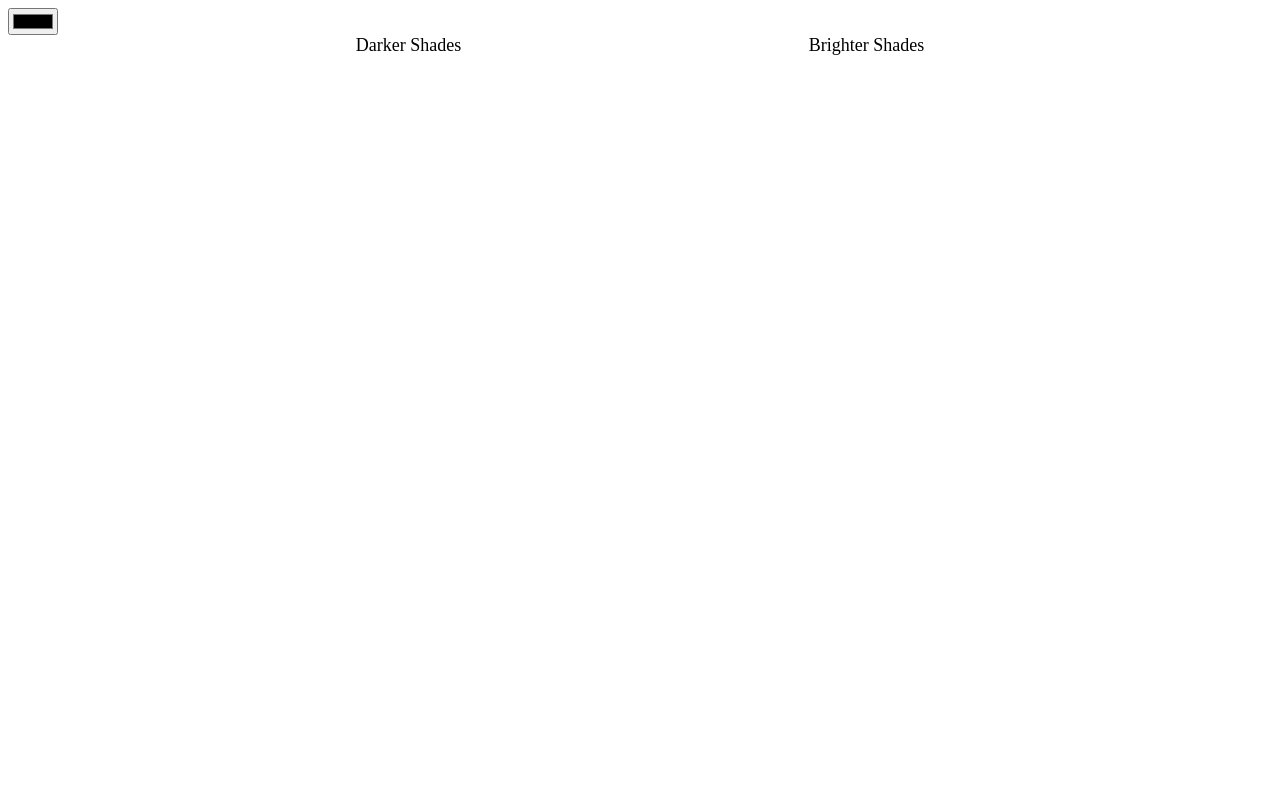
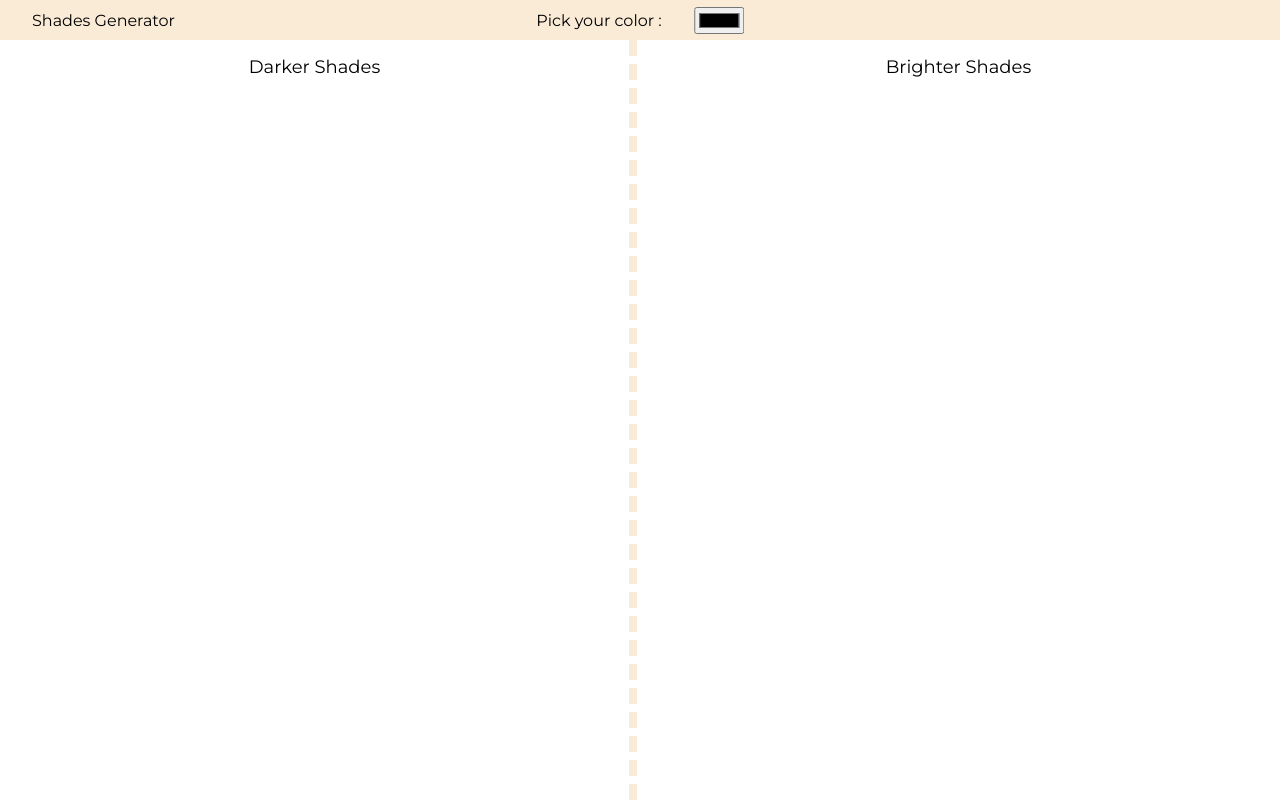
Before and after one commit to ThibWill/ShadesGenerator, a website: page index.html in a window 1280 px wide. Drawn offline with Linux system fonts and the light colour scheme.

Commit message:
🎉 Shed v1

```diff
--- a/index.css
+++ b/index.css
@@ -1,14 +1,79 @@
+html {
+  height: 100%;
+}
+
+body {
+  font-family: 'Montserrat', sans-serif;
+  height: 100%;
+  margin: 0;
+}
+
+.header {
+  height: 2.5rem;
+  padding-left: 2rem;
+  display: flex;
+  align-items: center;
+  justify-content: start;
+  background-color: antiquewhite;
+}
+
+@media (width < 600px) {
+  .header-text {
+    display: none;
+  }
+}
+
+.header-color-picker {
+  position: absolute;
+  left: 50%;
+  transform: translate(-50%, 0);
+  display: flex;
+  gap: 2rem;
+  align-items: center;
+  justify-content: center;
+}
+
 .wrapper-shades {
-  width: 100%;
   display: flex;
-  flex-direction: row;
-  justify-content: space-evenly;
+}
+
+@media (width >= 900px) {
+  .wrapper-shades {
+    height: calc(100% - 2.5rem);
+    flex-direction: row;
+    justify-content: space-evenly;
+  }
+}
+
+@media (width < 900px) {
+  .wrapper-shades {
+    flex-direction: column;
+    justify-content: start;
+  }
 }
 
 .shades {
   display: flex;
   flex-direction: column;
+  flex-grow: 1;
+  padding-top: 1rem;
   gap: 1rem;
+}
+
+@media (width >= 900px) {
+  .panel-left {
+    border-right-width: 0.5rem;
+    border-right-style: dashed;
+    border-right-color: antiquewhite;
+  }
+}
+
+@media (width < 900px) {
+  .panel-left {
+    border-bottom-width: 0.5rem;
+    border-bottom-style: dashed;
+    border-bottom-color: antiquewhite;
+  }
 }
 
 .shades-title {
@@ -19,8 +84,32 @@
 }
 
 .shades-palette {
-  display: flex;
-  flex-direction: column;
-  align-items: center;
+  display: grid;
+  padding: 2rem;
+  grid-template-columns: 1fr 1fr 1fr;
+  grid-auto-rows: 8rem;
+  justify-items: center;
   gap: 2rem;
 }
+
+.darker-palette {
+  color: white;
+}
+
+.shades-palette > * {
+  justify-self: stretch;
+  border-radius: 0.5rem;
+  display: flex;
+  justify-content: center;
+  align-items: center;
+  font-size: 1.5rem;
+  /* container-type: inline-size;
+  container-name: cell; */
+}
+
+/* One day it will work ... */
+/* @container cell (max-width: 120px) {
+  .shades-palette > * {
+    font-size: 1rem;
+  }
+}*/
--- a/index.html
+++ b/index.html
@@ -6,14 +6,25 @@
   <meta name="viewport" content="width=device-width, initial-scale=1.0">
   <title>Color Shades</title>
   <script defer src="./index.js"></script>
+  <link rel="preconnect" href="https://fonts.googleapis.com"><link rel="preconnect" href="https://fonts.gstatic.com" crossorigin><link href="https://fonts.googleapis.com/css2?family=Montserrat&display=swap" rel="stylesheet">
+  <style>
+    @import url('https://fonts.googleapis.com/css2?family=Montserrat&display=swap');
+  </style>
   <link rel="stylesheet" href="./index.css">
 </head>
 <body>
-  <input id="colorInput" type="color">
+  <header id="header" class="header">
+    <span class="header-text">Shades Generator</span>
+    <div class="header-color-picker">
+      <span class="header-text">Pick your color :</span>
+      <input id="colorInput" type="color">
+    </div>
+  </header>
+
   <div class="wrapper-shades">
-    <div class="shades">
+    <div class="shades panel-left">
       <h2 class="shades-title">Darker Shades</h2>
-      <div id="darkerShades" class="shades-palette"></div>
+      <div id="darkerShades" class="shades-palette darker-palette"></div>
     </div>
     <div class="shades">
       <h2 class="shades-title">Brighter Shades</h2>
--- a/index.js
+++ b/index.js
@@ -1,3 +1,5 @@
+const NUMBER_SHADES = 12;
+
 function generateShades(color) {
   const colors = validateAndExtractColor(color);
 
@@ -38,12 +40,12 @@ function validateAndExtractColor(color) {
 }
 
 function calculateDarkerShades(rgb) {
-  return Array.from(Array(10), (_e, i) => rgb.map(colorUnit => Math.round(colorUnit * (10 - i) / 10)));
+  return Array.from(Array(NUMBER_SHADES), (_e, i) => rgb.map(colorUnit => Math.round(colorUnit * (NUMBER_SHADES - i) / NUMBER_SHADES)));
 }
 
 function calculateBrighterShades(rgb) {
-  const unitsRGB = rgb.map(colorUnit => Math.floor((255 - colorUnit) / 10));
-  return Array.from(Array(10), (_e, i) => rgb.map((colorUnit, index) => Math.round(colorUnit + unitsRGB[index] * (i + 1))));
+  const unitsRGB = rgb.map(colorUnit => Math.floor((255 - colorUnit) / NUMBER_SHADES));
+  return Array.from(Array(NUMBER_SHADES), (_e, i) => rgb.map((colorUnit, index) => Math.round(colorUnit + unitsRGB[index] * (i + 1))));
 }
 
 function DomShadesOperations() {
@@ -58,10 +60,8 @@ function DomShadesOperations() {
 
   function colorElement(color) {
     const shadeDom = document.createElement('div');
-    shadeDom.style.width = '150px';
-    shadeDom.style.height = '60px';
-    shadeDom.style.borderRadius = '10px';
     shadeDom.style.background = color;
+    shadeDom.textContent = color;
     return shadeDom;
   }
 
```
